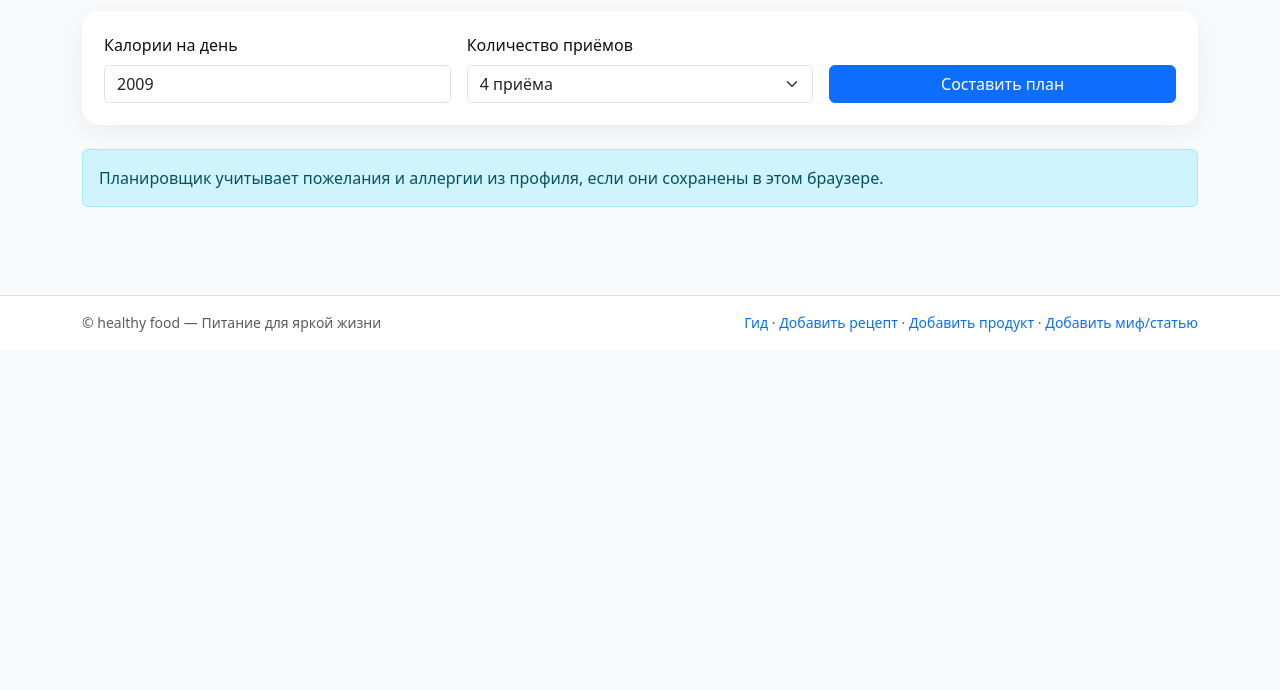
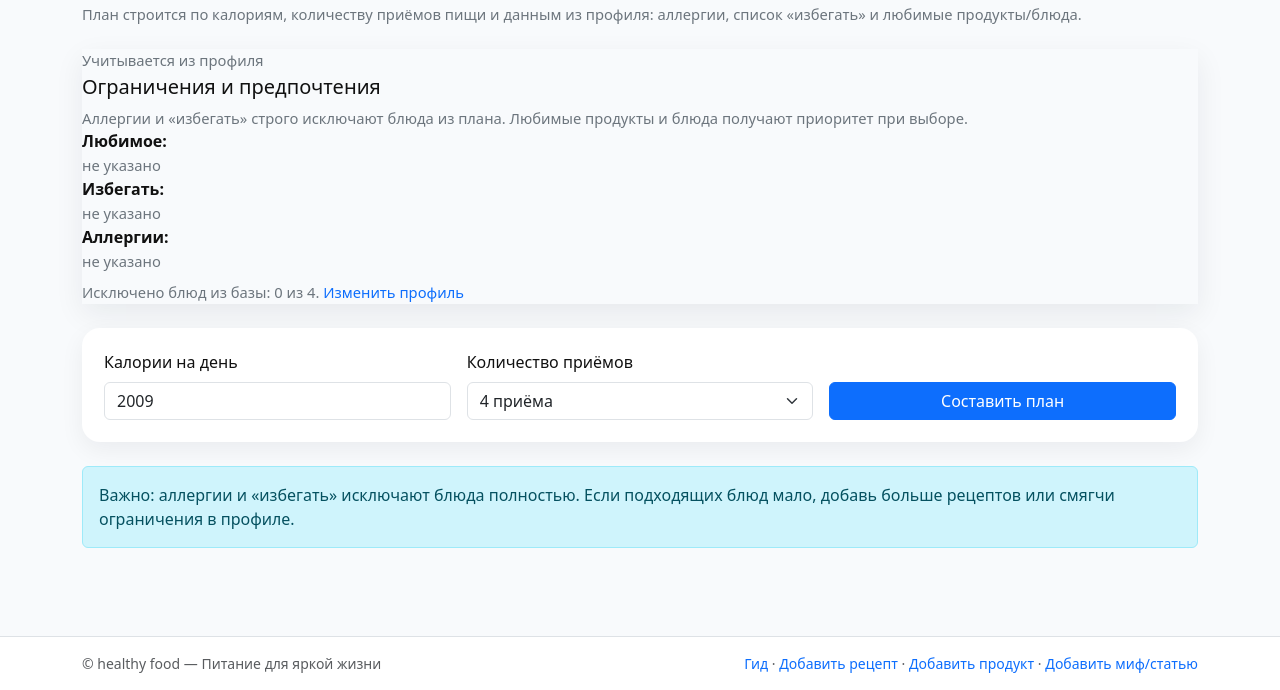
Before and after one commit to DaFi3134/foods, a plain HTML site: page docs/planner.html in a window 1280 px wide. Shown: the part 159-849 px from the top of the page. Before the commit the page ends 800 px from the top, so only its background shows below. Drawn offline with nearby package versions, Linux system fonts and the light colour scheme.

Commit message:
Update planner.html

```diff
--- a/docs/planner.html
+++ b/docs/planner.html
@@ -14,7 +14,9 @@
 <header id="site-header"></header>
 <main class="py-4"><div class="container">
 
-<h1 class="page-title mb-3">Планировщик питания</h1>
+<h1 class="page-title mb-2">Планировщик питания</h1>
+<p class="small-muted mb-4">План строится по калориям, количеству приёмов пищи и данным из профиля: аллергии, список «избегать» и любимые продукты/блюда.</p>
+<div id="plannerRestrictions"></div>
 <div class="form-section mb-4">
   <form id="plannerForm" class="row g-3">
     <div class="col-md-4"><label class="form-label">Калории на день</label><input id="calories" type="number" class="form-control" value="2000"></div>
@@ -23,7 +25,7 @@
   </form>
 </div>
 <div id="planOutput" class="mb-4"></div>
-<div class="alert alert-info">Планировщик учитывает пожелания и аллергии из профиля, если они сохранены в этом браузере.</div>
+<div class="alert alert-info">Важно: аллергии и «избегать» исключают блюда полностью. Если подходящих блюд мало, добавь больше рецептов или смягчи ограничения в профиле.</div>
 </div></main>
 <footer id="site-footer"></footer>
 <script src="https://cdn.jsdelivr.net/npm/bootstrap@5.3.2/dist/js/bootstrap.bundle.min.js"></script>
```
